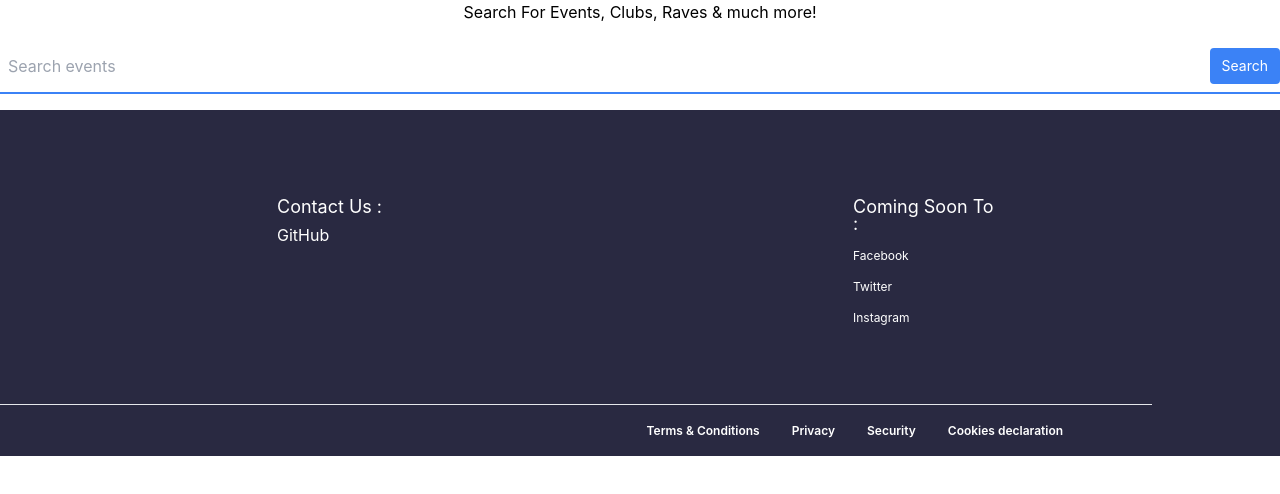
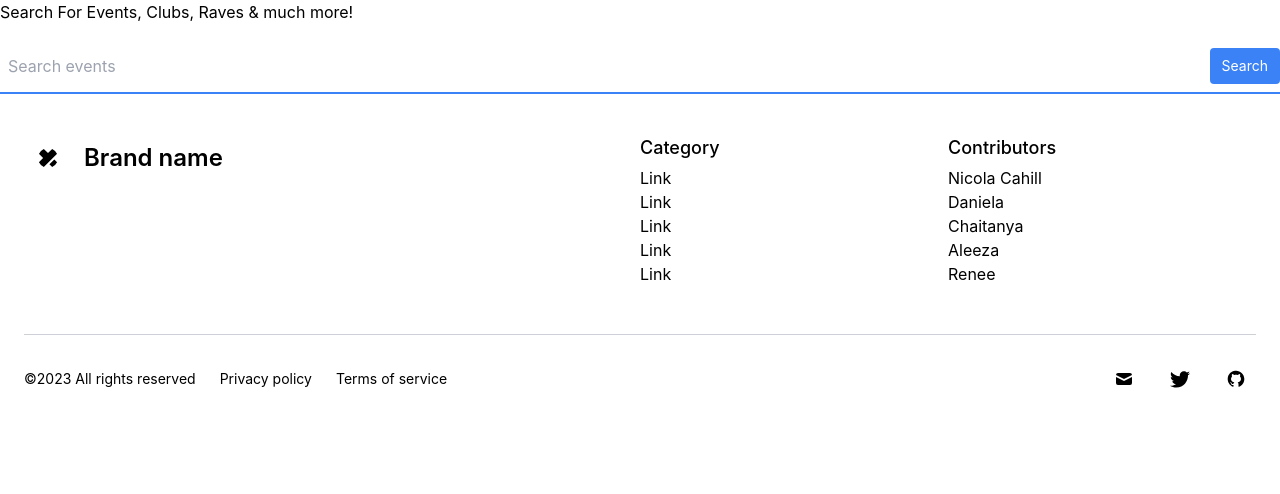
Before and after one commit to Bibbleboop/Eat-Rave-Love, a React (Create React App) app: page / in a window 1280 px wide. Shown: the top 494 px of the page. Built offline with nearby package versions, Linux system fonts and the light colour scheme.

Commit message:
started adding github links

```diff
--- a/src/App.js
+++ b/src/App.js
@@ -1,5 +1,4 @@
 import React from 'react';
-import './App.css';
 import SearchBar from './SearchBar';
 import ReactFooter from '../src/Components/footer/footer'
 
--- a/src/Components/footer/footer.css
+++ /dev/null
@@ -1,139 +0,0 @@
-.section_padding {
-    padding: 4rem 4rem;
-}
-
-.footer {
-    margin-top: 0px;
-    background-color: rgb(41, 41, 65);
-    display: flex;
-    flex-direction: column;
-    height: px;
-}
-
-.footer-links {
-    display: flex;
-    justify-content: space-around;
-    align-items: flex-start;
-    flex-direction: row;
-    flex-wrap: wrap;
-    height: 150px;
-    width: 100%;
-    text-align: left;
-    margin-bottom: 1rem;
-}
-
-.footer-links_div {
-    width: 150px;
-    margin: 1rem;
-    display: flex;
-    justify-content: flex-start;
-    flex-direction: column;
-    color: white;
-}
-
-a {
-    text-decoration: none;
-    color: white;
-}
-
-.social-media {
-    display: flex;
-    flex-direction: column;
-}
-
-.footer-links_div h3 {
-    font-size: 18px;
-    line-height: 17px;
-    margin-top: 0.5rem;
-    margin-bottom: 0.5rem;
-}
-
-.footer-links_div p {
-    font-size: 12px;
-    line-height: 15px;
-    margin: 0.5rem 0;
-    cursor: pointer;
-}
-
-.footer-bottom {
-    display: flex;
-    flex-direction: row;
-    justify-content: space-around;
-    margin: 18px;
-}
-
-.footer-terms {
-    display: flex;
-    flex-direction: row;
-}
-
-.footer-terms p {
-    font-size: 12px;
-    line-height: 15px;
-    margin-left: 2rem;
-    color: white;
-    font-weight: 600;
-    text-align: center;
-}
-
-hr {
-    color: white !important;
-    width: 90%;
-}
-
-.footer-copyright p {
-    font-size: 13px;
-    line-height: 15px;
-    color: white;
-    font-weight: 600;
-
-}
-
-@media screen and (max-width: 950px) {
-    h3 {
-        font-size: 47px;
-        line-height: 50px;
-    }
-
-    .footer-terms {
-        display: flex;
-        justify-content: space-around;
-    }
-}
-
-@media screen and (max-width: 650px) {
-    h1 {
-        font-size: 37px;
-        line-height: 42px;
-    }
-
-    .footer-links_div {
-        margin: 1rem 0;
-    }
-
-    .footer-bottom {
-        flex-direction: column;
-        justify-content: left;
-    }
-
-    .footer-terms {
-        flex-direction: column;
-    }
-
-    .footer-terms p {
-        margin-left: 0rem;
-        margin-top: 1rem;
-    }
-}
-
-@media screen and (max-width: 400px) {
-    h3 {
-        font-size: 27px;
-        line-height: 35px;
-    }
-
-    .footer-terms a {
-        width: 0.5px;
-        margin-right: 5px;
-    }
-}
--- a/src/Components/footer/footer.js
+++ b/src/Components/footer/footer.js
@@ -1,61 +1,92 @@
 import React from "react";
-import "./footer.css";
-
-
 
 const ReactFooter=()=>{
     return (
-        <div className="footer">
-            <div className="footer section_padding">
-                <div className="footer-links">
-                    <div className="footer-links_div">
-                        <h3>Contact Us :</h3>
-                        <a href="">GitHub</a>
-
-
-                    </div>
-                    <div className="footer-links_div">
-                        <h3>Coming Soon To :</h3>
-                        <div className="social-media">
-                            <p>Facebook</p>
-                            <p>Twitter</p>
-                            <p>Instagram</p>
+        <footer class="py-6 dark:bg-gray-800 dark:text-gray-50">
+            <div class="container px-6 mx-auto space-y-6 divide-y divide-gray-400 md:space-y-12 divide-opacity-50">
+                <div class="grid grid-cols-12">
+                    <div class="pb-6 col-span-full md:pb-0 md:col-span-6">
+                        <a rel="noopener noreferrer" href="#" class="flex justify-center space-x-3 md:justify-start">
+                        <div class="flex items-center justify-center w-12 h-12 rounded-full dark:bg-violet-400">
+                            <svg xmlns="http://www.w3.org/2000/svg" viewBox="0 0 32 32" fill="currentColor" class="flex-shrink-0 w-5 h-5 rounded-full dark:text-gray-900">
+                                <path d="M18.266 26.068l7.839-7.854 4.469 4.479c1.859 1.859 1.859 4.875 0 6.734l-1.104 1.104c-1.859 1.865-4.875 1.865-6.734 0zM30.563 2.531l-1.109-1.104c-1.859-1.859-4.875-1.859-6.734 0l-6.719 6.734-6.734-6.734c-1.859-1.859-4.875-1.859-6.734 0l-1.104 1.104c-1.859 1.859-1.859 4.875 0 6.734l6.734 6.734-6.734 6.734c-1.859 1.859-1.859 4.875 0 6.734l1.104 1.104c1.859 1.859 4.875 1.859 6.734 0l21.307-21.307c1.859-1.859 1.859-4.875 0-6.734z"></path>
+                            </svg>
                         </div>
-                    </div>
+                        <span class="self-center text-2xl font-semibold">Brand name</span>
+                    </a>
+                </div>
+                <div class="col-span-6 text-center md:text-left md:col-span-3">
+                    <p class="pb-1 text-lg font-medium">Category</p>
+                    <ul>
+                        <li>
+                            <a rel="noopener noreferrer" href="#" class="hover:dark:text-violet-400">Link</a>
+                        </li>
+                        <li>
+                            <a rel="noopener noreferrer" href="#" class="hover:dark:text-violet-400">Link</a>
+                        </li>
+                        <li>
+                            <a rel="noopener noreferrer" href="#" class="hover:dark:text-violet-400">Link</a>
+                        </li>
+                        <li>
+                            <a rel="noopener noreferrer" href="#" class="hover:dark:text-violet-400">Link</a>
+                        </li>
+                        <li>
+                            <a rel="noopener noreferrer" href="#" class="hover:dark:text-violet-400">Link</a>
+                        </li>
+                    </ul>
+                </div>
+                <div class="col-span-6 text-center md:text-left md:col-span-3">
+                    <p class="pb-1 text-lg font-medium">Contributors</p>
+                    <ul>
+                        <li>
+                            <a rel="noopener noreferrer" href="#" class="hover:dark:text-violet-400">Nicola Cahill</a>
+                        </li>
+                        <li>
+                            <a rel="noopener noreferrer" href="#" class="hover:dark:text-violet-400">Daniela</a>
+                        </li>
+                        <li>
+                            <a rel="noopener noreferrer" href="#" class="hover:dark:text-violet-400">Chaitanya</a>
+                        </li>
+                        <li>
+                            <a rel="noopener noreferrer" href="#" class="hover:dark:text-violet-400">Aleeza</a>
+                        </li>
+                        <li>
+                            <a rel="noopener noreferrer" href="#" class="hover:dark:text-violet-400">Renee</a>
+                        </li>
+                    </ul>
                 </div>
             </div>
-            <hr></hr>
-
-            <div className="footer-bottom">
-                <div className="footer-copyright">
-                    <p className="">
-
-                    </p>
+            <div class="grid justify-center pt-6 lg:justify-between">
+                <div class="flex flex-col self-center text-sm text-center md:block lg:col-start-1 md:space-x-6">
+                    <span>©2023 All rights reserved</span>
+                    <a rel="noopener noreferrer" href="#">
+                        <span>Privacy policy</span>
+                    </a>
+                    <a rel="noopener noreferrer" href="#">
+                        <span>Terms of service</span>
+                    </a>
                 </div>
-                <div className="footer-terms">
-                    <a href="/terms">
-                        <div>
-                            <p>Terms & Conditions</p>
-                        </div>
+                <div class="flex justify-center pt-4 space-x-4 lg:pt-0 lg:col-end-13">
+                    <a rel="noopener noreferrer" href="#" title="Email" class="flex items-center justify-center w-10 h-10 rounded-full dark:bg-violet-400 dark:text-gray-900">
+                        <svg xmlns="http://www.w3.org/2000/svg" viewBox="0 0 20 20" fill="currentColor" class="w-5 h-5">
+                            <path d="M2.003 5.884L10 9.882l7.997-3.998A2 2 0 0016 4H4a2 2 0 00-1.997 1.884z"></path>
+                            <path d="M18 8.118l-8 4-8-4V14a2 2 0 002 2h12a2 2 0 002-2V8.118z"></path>
+                        </svg>
                     </a>
-                    <a href="/privacy">
-                        <div>
-                            <p>Privacy</p>
-                        </div>
+                    <a rel="noopener noreferrer" href="#" title="Twitter" class="flex items-center justify-center w-10 h-10 rounded-full dark:bg-violet-400 dark:text-gray-900">
+                        <svg xmlns="http://www.w3.org/2000/svg" viewBox="0 0 50 50" fill="currentColor" class="w-5 h-5">
+                            <path d="M 50.0625 10.4375 C 48.214844 11.257813 46.234375 11.808594 44.152344 12.058594 C 46.277344 10.785156 47.910156 8.769531 48.675781 6.371094 C 46.691406 7.546875 44.484375 8.402344 42.144531 8.863281 C 40.269531 6.863281 37.597656 5.617188 34.640625 5.617188 C 28.960938 5.617188 24.355469 10.21875 24.355469 15.898438 C 24.355469 16.703125 24.449219 17.488281 24.625 18.242188 C 16.078125 17.8125 8.503906 13.71875 3.429688 7.496094 C 2.542969 9.019531 2.039063 10.785156 2.039063 12.667969 C 2.039063 16.234375 3.851563 19.382813 6.613281 21.230469 C 4.925781 21.175781 3.339844 20.710938 1.953125 19.941406 C 1.953125 19.984375 1.953125 20.027344 1.953125 20.070313 C 1.953125 25.054688 5.5 29.207031 10.199219 30.15625 C 9.339844 30.390625 8.429688 30.515625 7.492188 30.515625 C 6.828125 30.515625 6.183594 30.453125 5.554688 30.328125 C 6.867188 34.410156 10.664063 37.390625 15.160156 37.472656 C 11.644531 40.230469 7.210938 41.871094 2.390625 41.871094 C 1.558594 41.871094 0.742188 41.824219 -0.0585938 41.726563 C 4.488281 44.648438 9.894531 46.347656 15.703125 46.347656 C 34.617188 46.347656 44.960938 30.679688 44.960938 17.09375 C 44.960938 16.648438 44.949219 16.199219 44.933594 15.761719 C 46.941406 14.3125 48.683594 12.5 50.0625 10.4375 Z"></path>
+                        </svg>
                     </a>
-                    <a href="/security">
-                        <div>
-                            <p>Security</p>
-                        </div>
-                    </a>
-                    <a href="/cookies">
-                        <div>
-                            <p>Cookies declaration</p>
-                        </div>
+                    <a rel="noopener noreferrer" href="#" title="GitHub" class="flex items-center justify-center w-10 h-10 rounded-full dark:bg-violet-400 dark:text-gray-900">
+                        <svg xmlns="http://www.w3.org/2000/svg" fill="currentColor" viewBox="0 0 24 24" class="w-5 h-5">
+                            <path d="M10.9,2.1c-4.6,0.5-8.3,4.2-8.8,8.7c-0.5,4.7,2.2,8.9,6.3,10.5C8.7,21.4,9,21.2,9,20.8v-1.6c0,0-0.4,0.1-0.9,0.1 c-1.4,0-2-1.2-2.1-1.9c-0.1-0.4-0.3-0.7-0.6-1C5.1,16.3,5,16.3,5,16.2C5,16,5.3,16,5.4,16c0.6,0,1.1,0.7,1.3,1c0.5,0.8,1.1,1,1.4,1 c0.4,0,0.7-0.1,0.9-0.2c0.1-0.7,0.4-1.4,1-1.8c-2.3-0.5-4-1.8-4-4c0-1.1,0.5-2.2,1.2-3C7.1,8.8,7,8.3,7,7.6C7,7.2,7,6.6,7.3,6 c0,0,1.4,0,2.8,1.3C10.6,7.1,11.3,7,12,7s1.4,0.1,2,0.3C15.3,6,16.8,6,16.8,6C17,6.6,17,7.2,17,7.6c0,0.8-0.1,1.2-0.2,1.4 c0.7,0.8,1.2,1.8,1.2,3c0,2.2-1.7,3.5-4,4c0.6,0.5,1,1.4,1,2.3v2.6c0,0.3,0.3,0.6,0.7,0.5c3.7-1.5,6.3-5.1,6.3-9.3 C22,6.1,16.9,1.4,10.9,2.1z"></path>
+                        </svg>
                     </a>
                 </div>
             </div>
         </div>
+        </footer>
     )
 }
 
--- a/src/SearchBar.js
+++ b/src/SearchBar.js
@@ -1,5 +1,5 @@
 import React, { useState } from 'react';
-import SerpApi from 'google-search-results-nodejs';
+//import SerpApi from 'google-search-results-nodejs';
 import Card from './Card';
 
 function SearchBar() {
@@ -7,7 +7,7 @@ function SearchBar() {
   const [results, setResults] = useState([]);
 
 const search = () => {
-  const search = new SerpApi.GoogleSearch("99e862960da1f6c3c8cfcc8f6ba4f35968cee4846f4411a8a8e75b8e697c3d9e");
+  //const search = new SerpApi.GoogleSearch("99e862960da1f6c3c8cfcc8f6ba4f35968cee4846f4411a8a8e75b8e697c3d9e");
   const params = {
         q: query,
     engine: "google_events"
```
